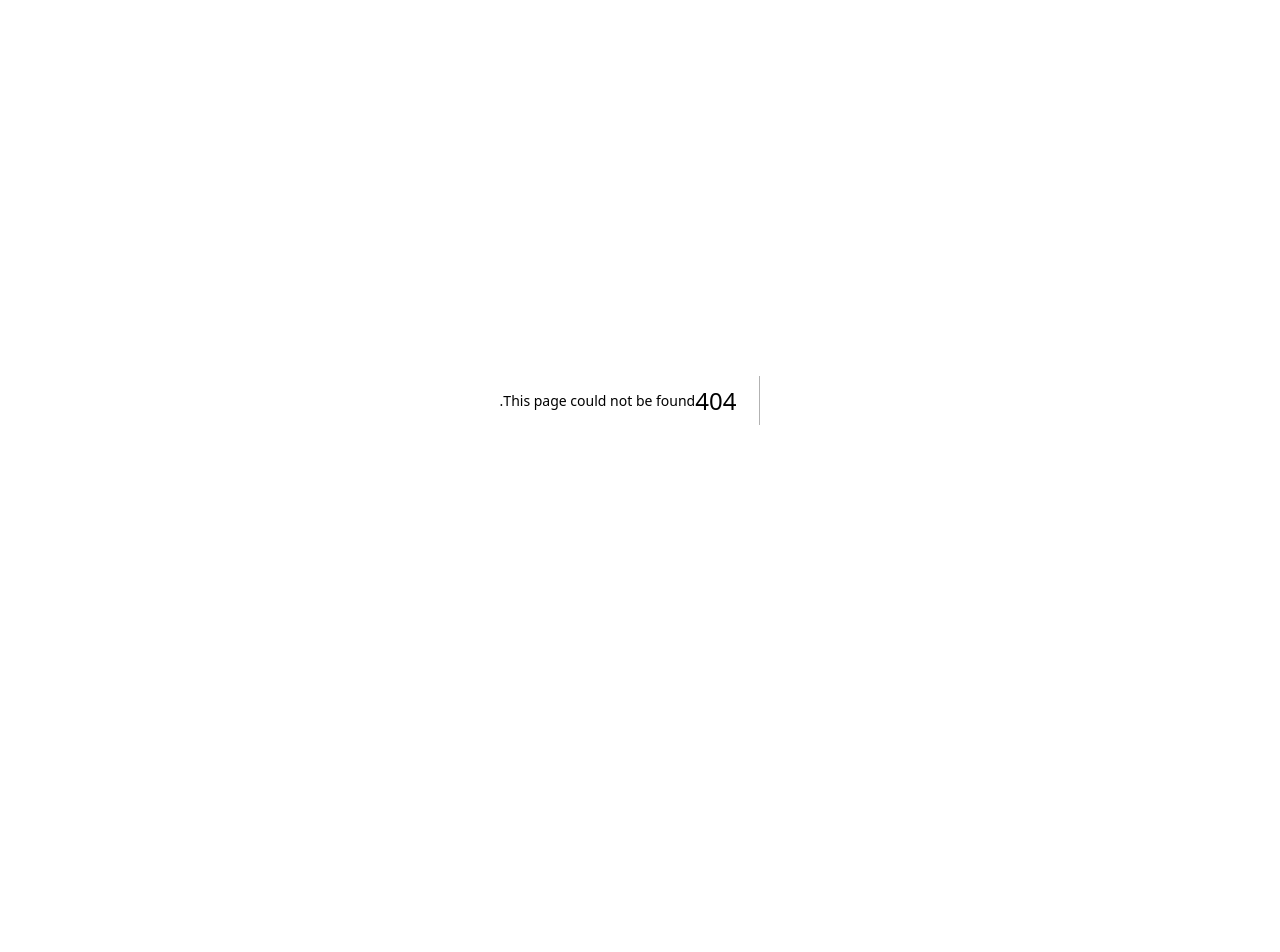
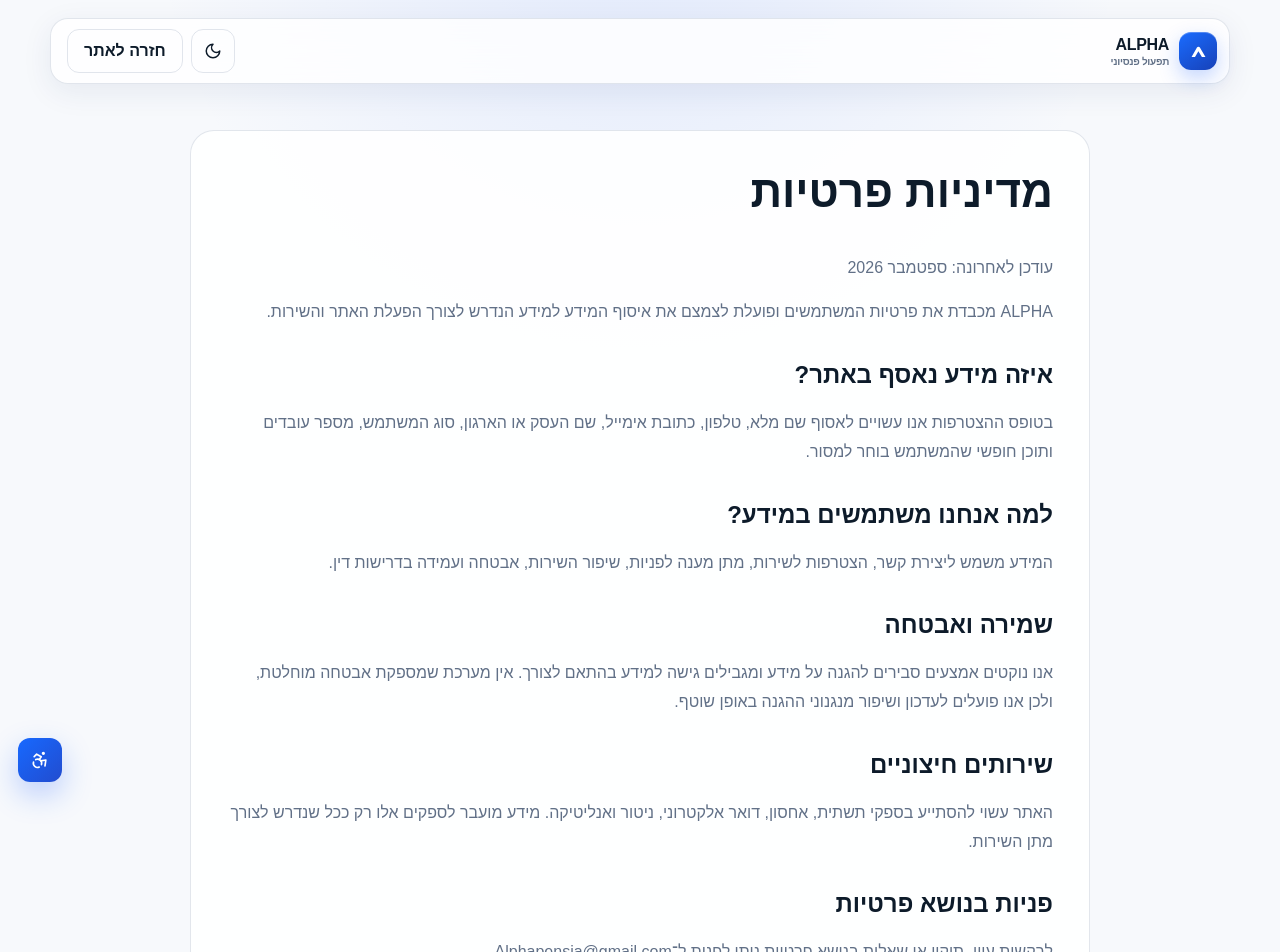
Before and after one commit to GuyMishan/AlphaMarketing, a Next.js app: page /privacy in a window 1280 px wide. Before the commit this address had no page. Shown: the top 952 px of the page. Before the commit the page ends 800 px from the top, so only its background shows below. Built offline with nearby package versions, Linux system fonts and the light colour scheme.

Commit message:
Complete marketing site: src/app/privacy/page.tsx

```diff
--- /dev/null
+++ b/src/app/privacy/page.tsx
@@ -0,0 +1,19 @@
+import { LegalShell } from "@/components/legal-shell";
+
+export default function PrivacyPage() {
+  return <LegalShell>
+    <h1>מדיניות פרטיות</h1>
+    <p>עודכן לאחרונה: ספטמבר 2026</p>
+    <p>ALPHA מכבדת את פרטיות המשתמשים ופועלת לצמצם את איסוף המידע למידע הנדרש לצורך הפעלת האתר והשירות.</p>
+    <h2>איזה מידע נאסף באתר?</h2>
+    <p>בטופס ההצטרפות אנו עשויים לאסוף שם מלא, טלפון, כתובת אימייל, שם העסק או הארגון, סוג המשתמש, מספר עובדים ותוכן חופשי שהמשתמש בוחר למסור.</p>
+    <h2>למה אנחנו משתמשים במידע?</h2>
+    <p>המידע משמש ליצירת קשר, הצטרפות לשירות, מתן מענה לפניות, שיפור השירות, אבטחה ועמידה בדרישות דין.</p>
+    <h2>שמירה ואבטחה</h2>
+    <p>אנו נוקטים אמצעים סבירים להגנה על מידע ומגבילים גישה למידע בהתאם לצורך. אין מערכת שמספקת אבטחה מוחלטת, ולכן אנו פועלים לעדכון ושיפור מנגנוני ההגנה באופן שוטף.</p>
+    <h2>שירותים חיצוניים</h2>
+    <p>האתר עשוי להסתייע בספקי תשתית, אחסון, דואר אלקטרוני, ניטור ואנליטיקה. מידע מועבר לספקים אלו רק ככל שנדרש לצורך מתן השירות.</p>
+    <h2>פניות בנושא פרטיות</h2>
+    <p>לבקשות עיון, תיקון או שאלות בנושא פרטיות ניתן לפנות ל־Alphapensia@gmail.com.</p>
+  </LegalShell>;
+}
```
